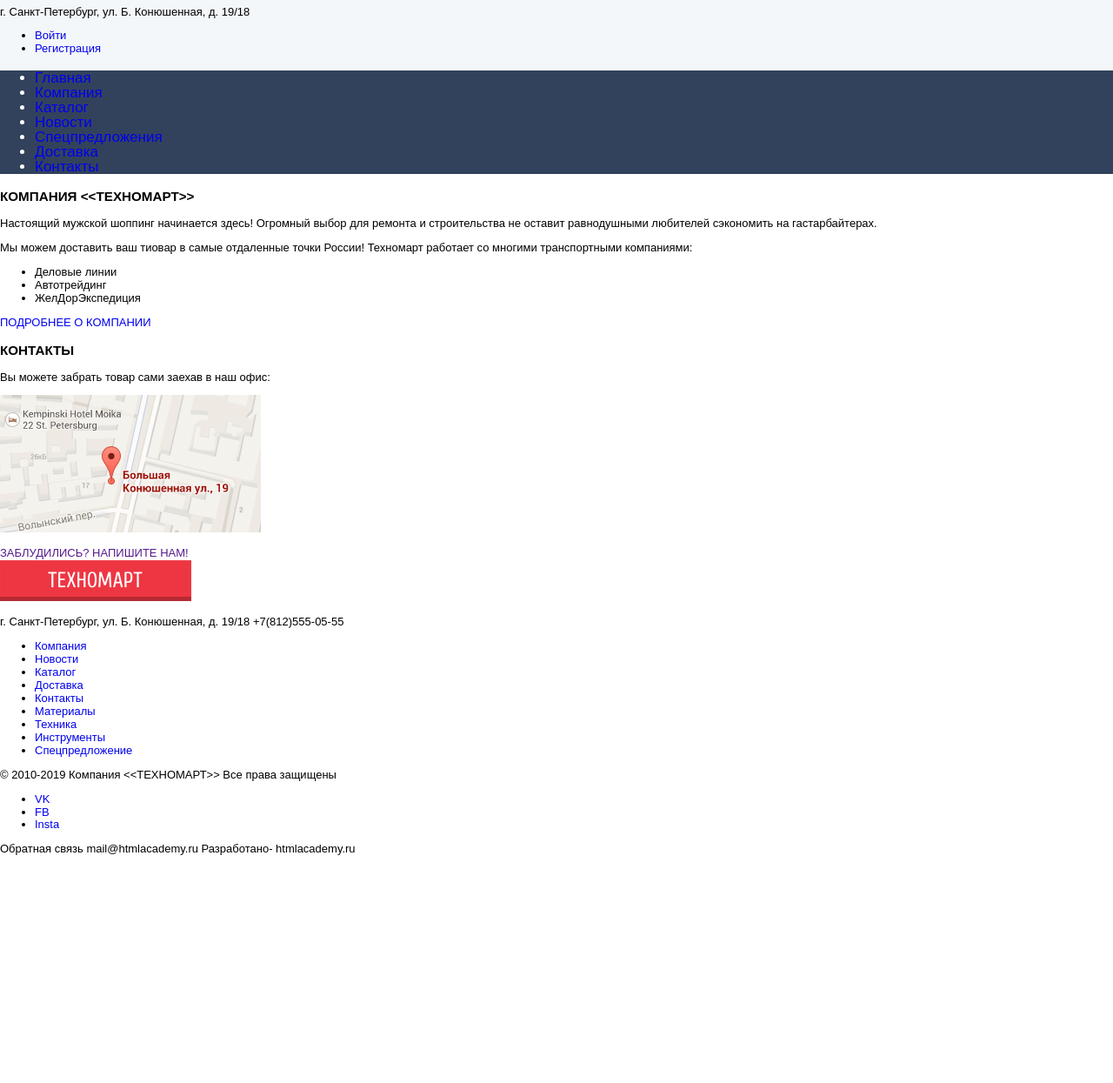
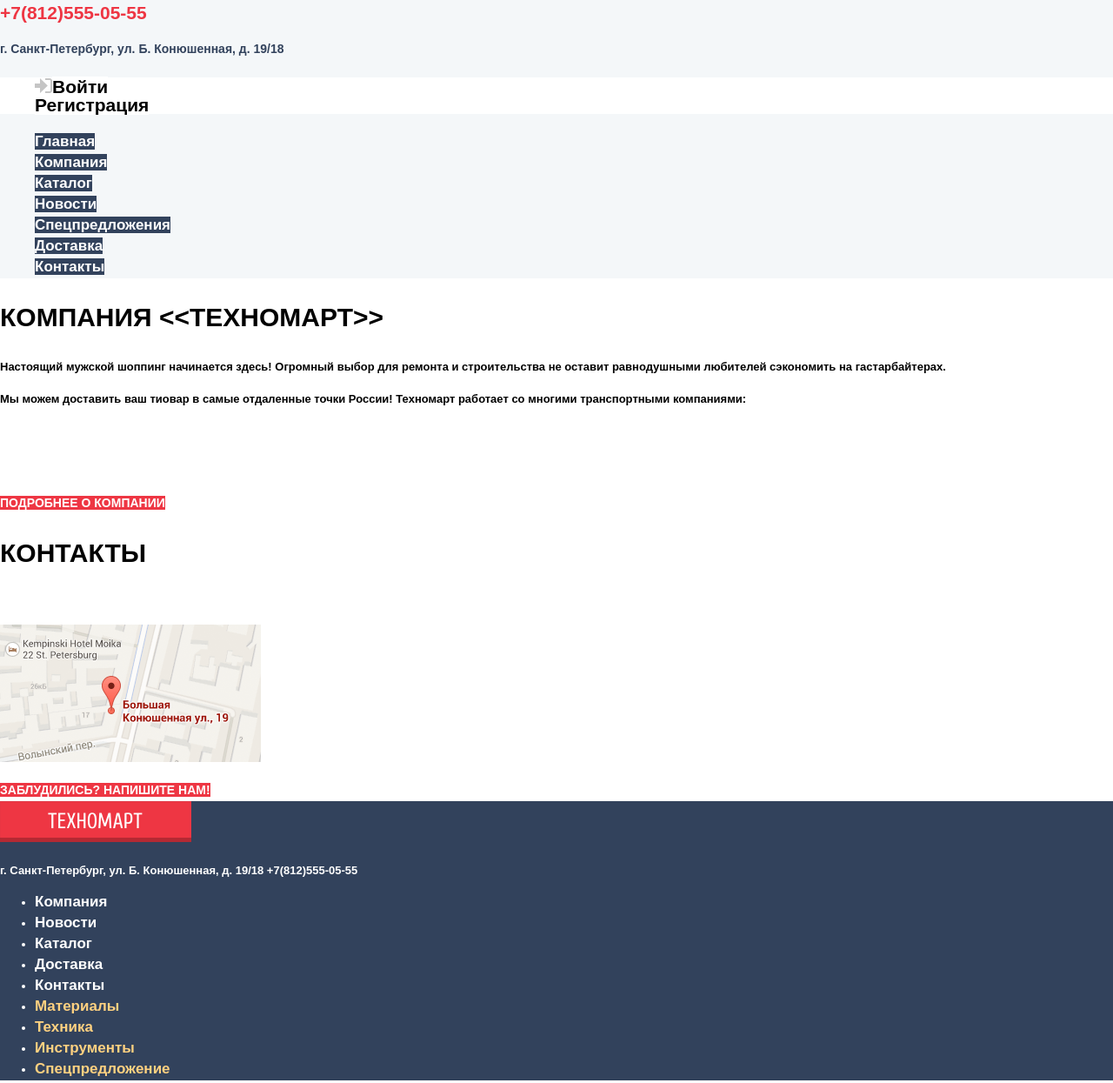
Before and after one commit to justrini/1149589-technomart-26, a plain HTML site: page index.html in a window 1280 px wide. Shown: the part 220-1465 px from the top of the page at 87% size. Before the commit the page ends 1217 px from the top, so only its background shows below. Drawn offline with Linux system fonts and the light colour scheme; a web font is replaced by a local one.

Commit message:
дз  1/2

```diff
--- a/css/style.css
+++ b/css/style.css
@@ -1,12 +1,40 @@
 /*font-family: 'Cuprum', sans-serif;
 font-family: 'PT Sans', sans-serif;*/
 body {
+  margin: 0;
+  padding: 0;
+
   font-family: "Cuprum", Arial, sans-serif;
   font-size: 13px;
+  line-height: 24px;
+  font-weight: 700;
+  color: #ffffff;
+
+  background-color: #fff;
 }
 
 a {
   text-decoration: none;
+}
+
+.nav-block {
+  background-color: #32425c;
+
+}
+.head-btns {
+  list-style: none;
+}
+
+
+h3 {
+  font-family: "Cuprum", Arial, sans-serif;
+  font-size: 30px;
+  line-height: 30px;
+  color: #000000;
+}
+
+.footer {
+  background-color: #32425c;
 }
 .main-title {
   font-family: "Cuprum", Arial, sans-serif;
@@ -25,14 +53,73 @@ a {
   text-decoration: none;
 }
 
+.top-btn a:hover,
+.top-btn a:focus {
+  font-family: "Cuprum", Arial, sans-serif;
+  font-size: 17px;
+  line-height: 18px;
+  color: #fff;
+  background-color: #212a3a;
+}
+
+.site-navigation {
+  list-style: none;
+}
+.site-navigation a:hover,
+.site-navigation a:focus {
+  background-color: #293449;
+}
 .nav-menu {
   font-family: "Cuprum", Arial, sans-serif;
   font-size: 17px;
   line-height: 17px;
-  color: #fff;
+  color: #ffffff;
   background-color: #32425c;
 }
 
+.courier{
+  font-family: "Cuprum", Arial, sans-serif;
+  font-size: 18px;
+  line-height: 20px;
+  color: #ffffff;
+}
+.expedition-list{
+  font-family: "Cuprum", Arial, sans-serif;
+  font-size: 18px;
+  line-height: 20px;
+  color: #000000;
+}
+
+.phone {
+  font-family: "Cuprum", Arial, sans-serif;
+  font-size: 21px;
+  line-height: 21px;
+  color: #ee3643;
+}
+
+.head-address {
+  font-family: "Cuprum", Arial, sans-serif;
+  font-size: 14px;
+  line-height: 24px;
+  color: #32425c;
+}
+.aboutus {
+  font-family: "PTSans", Arial, sans-serif;
+  font-size: 13px;
+  line-height: 24px;
+  color: #000000;
+}
+.head-btns {
+  font-family: "Cuprum", Arial, sans-serif;
+  font-size: 21px;
+  line-height: 21px;
+  color: #000000;
+  background-color: #ffffff;
+}
+.head-btns a:hover,
+.head-btns a:focus {
+  color: #ee3643;
+}
 /*body font family font size */
 .main-header {
   margin: 0;
@@ -48,3 +135,47 @@ a {
 .main-header-bg {
   background-color: #f4f7f9;
 }
+
+.btmbtn {
+  font-family: "Cuprum", Arial, sans-serif;
+  font-size: 14px;
+  line-height: 18px;
+  color: #ffffff;
+  background-color: #ee3643;
+}
+.btm-nav {
+  font-family: "Cuprum", Arial, sans-serif;
+  font-size: 17px;
+  line-height: 17px;
+  color: #fff;
+}
+
+.btm-nav1 {
+   font-family: "Cuprum", Arial, sans-serif;
+  font-size: 17px;
+  line-height: 17px;
+  color: #ffd180;
+}
+.underfooter {
+  background-color: #293449
+}
+.copyright {
+  font-family: "Cuprum", Arial, sans-serif;
+  font-size: 16px;
+  line-height: 18px;
+  color: #fff;
+}
+
+.feedback {
+  font-family: "Cuprum", Arial, sans-serif;
+  font-size: 16px;
+  line-height: 18px;
+  color: #fff;
+}
+
+.feedback-info {
+  font-family: "Cuprum", Arial, sans-serif;
+  font-size: 16px;
+  line-height: 18px;
+  color: #ffd180;
+}
--- a/index.html
+++ b/index.html
@@ -21,39 +21,37 @@
             <button type="submit"></button>
           </p>
         </form>
-        <ul>
-          <li class="top-btn"><a href="#">Закладки</a></li>
-          <li class="top-btn"><a href="#">Корзина</a></li>
-          <li class="order-btn"><a href="#">Оформить заказ</a></li>
+        <ul class="site-navigation">
+          <li><a class="top-btn" href="#">Закладки</a></li>
+          <li><a class="top-btn" href="#">Корзина</a></li>
+          <li><a class="order-btn" href="#">Оформить заказ</a></li>
         </ul>
     <div class="main-header-bg">
       <h1 class="main-title">Интернет-магазин
        строительных материалов
        и инструментов</h1>
-      <a href="tel:+7(812)555-05-55">+7(812)555-05-55</a>
+      <a class="phone" href="tel:+7(812)555-05-55">+7(812)555-05-55</a>
 
-      <p>г. Санкт-Петербург, ул. Б. Конюшенная, д. 19/18</p>
-      <ul>
+      <p class="head-address">г. Санкт-Петербург, ул. Б. Конюшенная, д. 19/18</p>
+      <ul class="head-btns">
         <li>
-          <a href="#">
-            Войти
-          </a>
+          <input type="image" id="myimage" style="height:17px;width:20px;" src="img/icon-login.svg"><a class="head-btns" href="#">Войти</a>
         </li>
         <li>
-          <a href="#">
+          <a href="#" class="head-btns">
             Регистрация
           </a>
         </li>
       </ul>
-      <nav class="nav-menu">
-        <ul>
-         <li><a href="#">Главная</a></li>
-         <li><a href="#">Компания</a></li>
-         <li><a href="catalog.html">Каталог</a></li>
-         <li><a href="#">Новости</a></li>
-         <li><a href="#">Спецпредложения</a></li>
-         <li><a href="#">Доставка</a></li>
-         <li><a href="#">Контакты</a></li>
+      <nav>
+        <ul class="site-navigation">
+         <li><a class="nav-menu" href="#">Главная</a></li>
+         <li><a class="nav-menu" href="#">Компания</a></li>
+         <li><a class="nav-menu" href="catalog.html">Каталог</a></li>
+         <li><a class="nav-menu" href="#">Новости</a></li>
+         <li><a class="nav-menu" href="#">Спецпредложения</a></li>
+         <li><a class="nav-menu" href="#">Доставка</a></li>
+         <li><a class="nav-menu" href="#">Контакты</a></li>
         </ul>
      </nav>
     </div>
@@ -63,58 +61,63 @@
       <div>
         <div>
          <h3>КОМПАНИЯ &#60;&#60;ТЕХНОМАРТ&#62;&#62;</h3>
-         <p> Настоящий мужской шоппинг начинается здесь! Огромный выбор для ремонта и
+         <p class="aboutus"> Настоящий мужской шоппинг начинается здесь! Огромный выбор для ремонта и
            строительства не оставит равнодушными любителей сэкономить на гастарбайтерах.</p>
-         <p>Мы можем доставить ваш тиовар в самые отдаленные точки России!
+         <p class="aboutus">Мы можем доставить ваш тиовар в самые отдаленные точки России!
            Техномарт работает со многими транспортными компаниями:</p>
-           <ul>
-             <li>Деловые линии</li>
-             <li>Автотрейдинг</li>
-             <li>ЖелДорЭкспедиция</li>
+           <ul class="courier">
+             <li class="courier">Деловые линии</li>
+             <li class="courier">Автотрейдинг</li>
+             <li class="courier">ЖелДорЭкспедиция</li>
            </ul>
-          <a href="#">ПОДРОБНЕЕ О КОМПАНИИ</a>
+          <a class="btmbtn" href="#">ПОДРОБНЕЕ О КОМПАНИИ</a>
         </div>
         <div>
             <h3>КОНТАКТЫ</h3>
            <p>Вы можете забрать товар сами
              заехав в наш офис:</p>
              <p><img src="img/map.png" width="300" height="158" alt="офис магазина по адресу г. Санкт-Петербург, ул. Б. Конюшенная, д. 19/18"></p>
-            <a href="">ЗАБЛУДИЛИСЬ? НАПИШИТЕ НАМ!</a>
+            <a class="btmbtn" href="#">ЗАБЛУДИЛИСЬ? НАПИШИТЕ НАМ!</a>
         </div>
       </div>
     </section>
   </main>
   <footer>
     <nav>
-
-          <img src="img/tech-logo.png" width="220" height="47" alt="Логотип Техгомарта">
-
-        <p>г. Санкт-Петербург, ул. Б. Конюшенная, д. 19/18
-         +7(812)555-05-55</p>
-        <ul>
-         <li><a href="#">Компания</a></li>
-         <li><a href="#">Новости</a></li>
-         <li><a href="catalog.html">Каталог</a></li>
-         <li><a href="#">Доставка</a></li>
-         <li><a href="#">Контакты</a></li>
-         <li><a href="#">Материалы</a></li>
-         <li><a href="#">Техника</a></li>
-         <li><a href="#">Инструменты</a></li>
-         <li><a href="#">Спецпредложение</a></li>
-        </ul>
-        <p>&#169; 2010-2019 Компания  &#60;&#60;ТЕХНОМАРТ&#62;&#62;
-        Все права защищены</p>
-        <div>
-          <ul>
-            <li><a href="vk.com" aria-label="Магазин Техномарт в Вконтакте">VK</a></li>
-            <li><a href="facebook.com" aria-label="Магазин Техномарт в Фэйсбук">FB</a></li>
-            <li><a href="instagram.com" aria-label="Магазин Техномарт в Инстаграм">Insta</a></li>
+      <div class="footer">
+            <img src="img/tech-logo.png" width="220" height="47" alt="Логотип Техгомарта">
+          <p>г. Санкт-Петербург, ул. Б. Конюшенная, д. 19/18
+           +7(812)555-05-55</p>
+           <div class="nav-block">
+          <ul class="site-navigation1">
+           <li><a class="btm-nav" href="#">Компания</a></li>
+           <li><a class="btm-nav" href="#">Новости</a></li>
+           <li><a class="btm-nav" href="catalog.html">Каталог</a></li>
+           <li><a class="btm-nav" href="#">Доставка</a></li>
+           <li><a class="btm-nav" href="#">Контакты</a></li>
+           <li><a class="btm-nav1" href="#">Материалы</a></li>
+           <li><a class="btm-nav1" href="#">Техника</a></li>
+           <li><a class="btm-nav1" href="#">Инструменты</a></li>
+           <li><a class="btm-nav1" href="#">Спецпредложение</a></li>
           </ul>
         </div>
-        <p>Обратная связь
-        mail@htmlacademy.ru
-        Разработано-
-        htmlacademy.ru</p>
+      </div>
+        <div class="underfooter">
+          <p class="copyright">&#169; 2010-2019 Компания  &#60;&#60;ТЕХНОМАРТ&#62;&#62;
+        Все права защищены</p>
+          <ul>
+            <li><a class="socialvk" href="vk.com" aria-label="Магазин Техномарт в Вконтакте">VK</a></li>
+            <li><a class="socialfb" href="facebook.com" aria-label="Магазин Техномарт в Фэйсбук">FB</a></li>
+            <li><a class="socialinst" href="instagram.com" aria-label="Магазин Техномарт в Инстаграм">Insta</a></li>
+           </ul>
+                 <!--<input type="image" id="myimage" style="height:17px;width:20px;" src="img/icon-login.svg"> --
+              <p>
+               <span class="feedback">Обратная связь:</span>
+               <span class="feedback-info">mail@htmlacademy.ru</span>
+               <span class="feedback">Разработано-</span>
+               <span class="feedback-info">htmlacademy.ru</span>
+             </p>
+         </div>
     </nav>
   </footer>
    <!--
```
